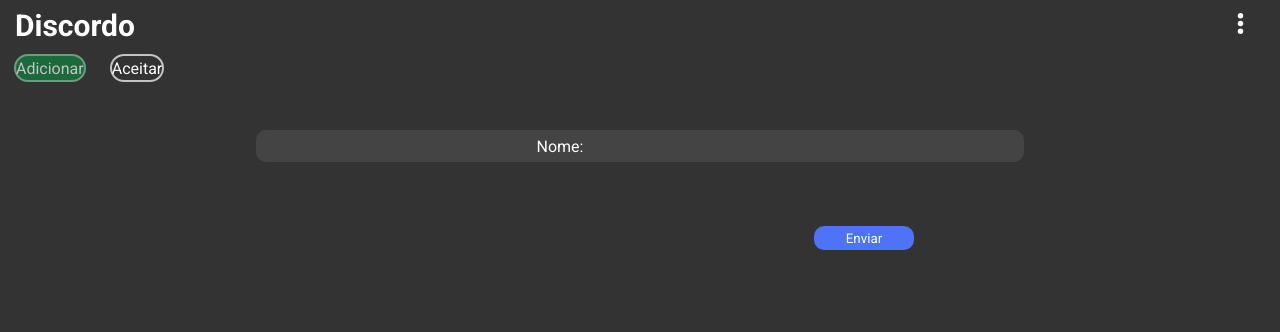
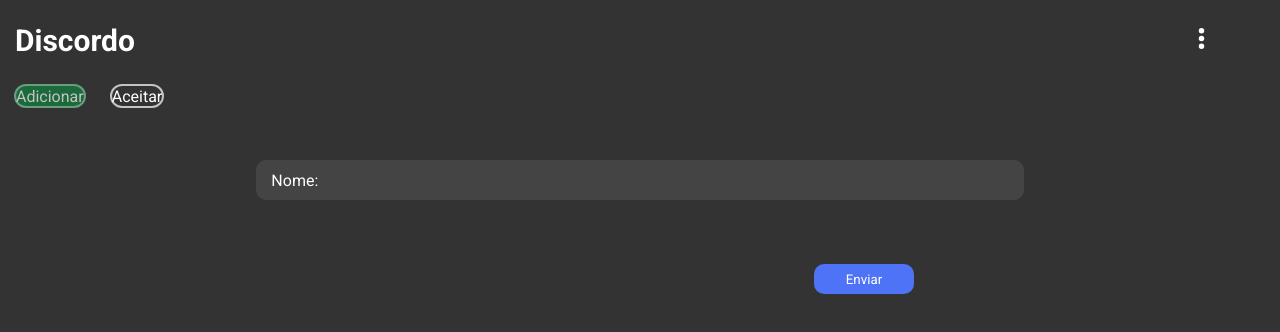
Before and after one commit to FlavioGomesSoares2007/discordo_cliente, a React (Vite) app: page /adicionar/amigos in a window 1280 px wide. Shown: the top 332 px of the page. Built offline with nearby package versions, Linux system fonts and the light colour scheme.

Commit message:
finalizado

```diff
--- a/src/components/header/Header.style.tsx
+++ b/src/components/header/Header.style.tsx
@@ -4,7 +4,7 @@
 
 export const Header = styled.div`
   background-color: #333;
-  width: 100vw;
+  width: 100%;
 
   display: flex;
   align-items: center;
@@ -31,8 +31,8 @@
 
   border: none;
 
-  height: 50px;
-  width: 50px;
+  height: 10vh;
+  width: 10vw;
 
   cursor: pointer;
 `;
@@ -82,8 +82,6 @@
 
   position: fixed;
   z-index: 999;
-  top: 0;
-  left: 0;
 `;
 
 export const LintStyled = styled(Link)`
--- a/src/components/header2/Header2.style.tsx
+++ b/src/components/header2/Header2.style.tsx
@@ -4,7 +4,7 @@
 export const Header2 = styled.div`
   background-color: #333;
 
-  width: 100vw;
+  width: 100%;
   height: 10vh;
 
   display: flex;
--- a/src/index.css
+++ b/src/index.css
@@ -1,8 +1,23 @@
+
 * {
   padding: 0;
   margin: 0;
-  font-family: "roboto", sans-serif;
+  font-family: "Roboto", sans-serif;
+  box-sizing: border-box;
 }
-body{
+
+
+html, body {
+  width: 100%;
+  overflow-x: hidden;
   background-color: #333;
 }
+
+*::-webkit-scrollbar {
+  display: none;
+}
+
+* {
+  scrollbar-width: none;
+  -ms-overflow-style: none;
+}
--- a/src/pages/amigos/adicionar/AdicionarAmigo.style.tsx
+++ b/src/pages/amigos/adicionar/AdicionarAmigo.style.tsx
@@ -3,11 +3,10 @@
 export const Form = styled.form`
   background-color: #333;
 
-  height: 15vh;
+  height: 35vh;
   width: 100vw;
 
   display: flex;
-  justify-content: center;
   align-items: center;
   flex-direction: column;
 `;
@@ -21,11 +20,16 @@
   border-radius: 10px;
 
   display: flex;
-  justify-content: center;
   align-items: center;
+
+  @media (min-width: 550px) {
+    width: 60vw;
+    height: 5vh;
+  }
 `;
 export const Label = styled.label`
   color: #fff;
+  margin-left: 2%;
 `;
 
 export const Input = styled.input`
@@ -35,8 +39,8 @@
   margin-left: 10px;
 
   color: #fff;
-  width: 150px;
-  height: 3vh;
+  width: 45vw;
+  height: 4vh;
 
   caret-color: #fff;
 
@@ -47,6 +51,9 @@
     -webkit-box-shadow: 0 0 0 30px #444444 inset !important;
 
     -webkit-text-fill-color: white !important;
+  }
+   @media (min-width: 550px) {
+    width: 54vw;
   }
 `;
 
--- a/src/pages/configuracao/Perfil/Perfil.style.tsx
+++ b/src/pages/configuracao/Perfil/Perfil.style.tsx
@@ -13,6 +13,11 @@
 
   height: 23vh;
   width: 40vw;
+
+  @media (min-width: 550px) {
+    height: 40vh;
+    width: 20vw;
+  }
 `;
 
 export const Conteiner = styled.form`
@@ -79,7 +84,7 @@
 
   color: #fff;
 
-  height:5vh;
+  height: 5vh;
   width: 20vw;
   border-radius: 30px;
 `;
--- a/src/pages/contatos/Contatos.style.tsx
+++ b/src/pages/contatos/Contatos.style.tsx
@@ -3,11 +3,18 @@
 import { Link } from "react-router-dom";
 
 export const DivAmigos = styled.div`
-  width: 100vw;
-  height: 84.5vh;
+  width: 100%;
+  height: 80vh;
   background-color: #333;
 
   overflow-y: auto;
+
+  &::-webkit-scrollbar {
+    display: none;
+  }
+  scrollbar-width: none;
+
+  -ms-overflow-style: none;
 `;
 
 export const DivContato = styled.div`
@@ -16,6 +23,14 @@
   width: 90vw;
 
   display: flex;
+
+
+  &::-webkit-scrollbar {
+    display: none;
+  }
+  scrollbar-width: none;
+
+  -ms-overflow-style: none;
 
   margin: 2% 14px 0 4%;
 `;
--- a/src/pages/conversas/Conversas.style.tsx
+++ b/src/pages/conversas/Conversas.style.tsx
@@ -1,5 +1,5 @@
 import styled from "styled-components";
-import PapelParede from "../../assets/conversas/ChatGPT Image 23 de fev. de 2026, 23_42_19.png";
+import PapelParede from "../../assets/conversas/conversa_400.png";
 import { BiPaperPlane, BiArrowBack } from "react-icons/bi";
 import { Link } from "react-router-dom";
 import fotoPadrao from "../../assets/perfil/ChatGPT Image 21 de fev. de 2026, 23_14_37.png";
@@ -59,6 +59,7 @@
   height: 8vh;
 
   display: flex;
+  align-items:center;
 `;
 
 export const Foto = styled.div<{ $img: string | null }>`
@@ -69,19 +70,21 @@
   background-size: cover;
 
   margin: ${(props) =>
-    props.$img ? `1% 0 0 0` : `-1.3% 0 0 0`};
+    props.$img ? `0.1% 0 0 0` : `0.1% 0 0 0`};
 
-  height:${(props) =>
-    props.$img ? `6.8vh` : `9vh`};
-  width: 14vw;
+  height:95%;
+  width: 4.5%;
 
   border-radius: 90%;
 `;
 
 export const Nome = styled.span`
-  margin: 2% 0 0 2%;
+  margin: 0 0 0 2%;
   font-size: 20px;
   color: aliceblue;
+
+
+
 `;
 
 export const Form = styled.form`
--- a/src/pages/login/Login.tsx
+++ b/src/pages/login/Login.tsx
@@ -19,7 +19,7 @@
     e.preventDefault();
     setCarregar(true);
     try {
-      const response = await api.post("login", {
+      const response = await api.post("/login", {
         email: email,
         senha: senha,
       });
```
Also changed, not shown: src/assets/conversas/conversa_400.png (added), src/assets/conversas/conversa_original.png (renamed from src/assets/conversas/ChatGPT Image 23 de fev. de 2026, 23_42_19.png).
